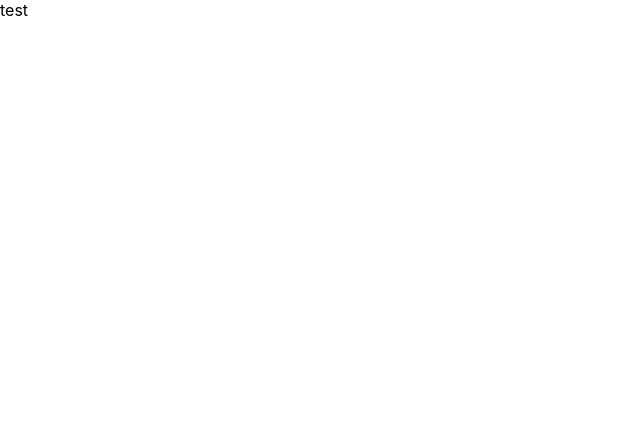
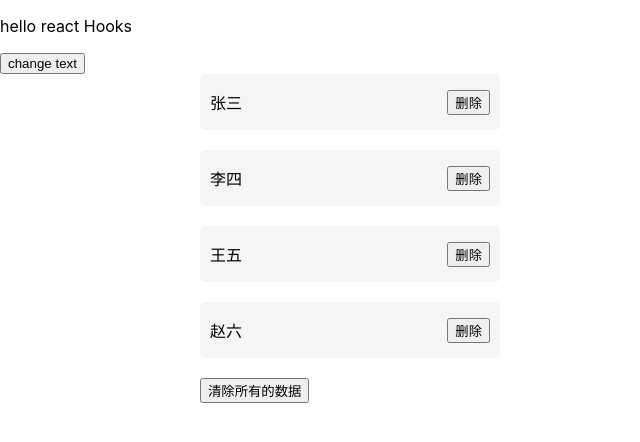
Before and after one commit to yanmiao99/react-notes, a React (Create React App) app in the folder day2/: page / in a window 1280 px wide. Shown: the top 442 px of the page, without its empty margins (0-640 px from the left). Built offline with nearby package versions, Linux system fonts and the light colour scheme.

Commit message:
day2 : react hooks 处理数组

```diff
--- /dev/null
+++ b/day2/src/App.js
@@ -0,0 +1,14 @@
+import React from 'react';
+import Basics from "./hooks/basics";
+import ArrayList from "./hooks/array-list"
+
+function App() {
+    return (
+        <div className="App">
+            <Basics></Basics>
+            <ArrayList></ArrayList>
+        </div>
+    )
+}
+
+export default App;
--- /dev/null
+++ b/day2/src/hooks/array-list.css
@@ -0,0 +1,16 @@
+.peopleList{
+    margin-left: 200px;
+}
+.list {
+    width: 300px;
+    background: #f5f5f5;
+    border-radius: 5px;
+    box-sizing: border-box;
+    padding: 0 10px;
+    display: flex;
+    justify-content: space-between;
+    align-items: center;
+    margin-bottom: 20px;
+}
+.clearAllData{
+}
--- /dev/null
+++ b/day2/src/hooks/array-list.js
@@ -0,0 +1,41 @@
+import React, {useState} from 'react';
+
+import "./array-list.css"
+
+let listData = [
+    {id: 1, name: '张三'},
+    {id: 2, name: '李四'},
+    {id: 3, name: '王五'},
+    {id: 4, name: '赵六'}
+]
+
+function NameList() {
+    const [people, setPeople] = useState(listData)
+
+    const handleDelItemPeople = (id) => {
+        setPeople(people.filter(item => item.id !== id))
+    }
+
+    const handleDelAllData = () => {
+        setPeople([])
+    }
+
+    return (
+        <div className={'peopleList'}>
+            {
+                people.map((item) => {
+                    const {id, name} = item
+                    return (
+                        <div className="list" key={id}>
+                            <p>{name}</p>
+                            <button onClick={() => handleDelItemPeople(id)}>删除</button>
+                        </div>
+                    )
+                })
+            }
+            <button className={'clearAllData'} onClick={handleDelAllData}>清除所有的数据</button>
+        </div>
+    )
+}
+
+export default NameList;
--- /dev/null
+++ b/day2/src/hooks/basics.js
@@ -0,0 +1,37 @@
+import React, {useState} from 'react';
+
+function Basics() {
+    const [text, setText] = useState('hello react Hooks')
+    const handleChangeText = () => {
+        /*
+        * 注意点 :
+        * 1. 如果需要使用 hooks , 那么要注意不要在循环和条件判断中使用 hooks , 因为调用use函数需要保证顺序一致
+        * 2. 如果使用 Hooks 那么组件必须是大写字母开头, 例如Basics, 不能是 basics
+        * */
+        setText('hello oooooo')
+
+        // 不能这么写
+        // if (text === 'hello react Hooks'){
+        //     setText('hello oooooo')
+        // }else{
+        //     setText('hello react Hooks')
+        // }
+    }
+
+    return (
+        <div className="App">
+            <p>{text}</p>
+
+            {/*
+            如果 onClick 事件注意点 :
+            如果需要传参  : () => handleClick(props)
+            如果无需传参  : handleClick
+
+            */}
+
+            <button onClick={handleChangeText}>change text</button>
+        </div>
+    )
+}
+
+export default Basics;
--- a/day2/src/index.js
+++ b/day2/src/index.js
@@ -1,12 +1,18 @@
 import React from 'react';
 import ReactDOM from 'react-dom/client';
 import './index.css';
-
-
-const Dom = () => {
-    return <div>test</div>
-}
-
+import App from "./App"
 
 const root = ReactDOM.createRoot(document.getElementById('root'));
-root.render(<Dom></Dom>);
+root.render(
+    /*
+        识别不安全的生命周期
+        关于使用过时字符串 ref API 的警告
+        关于使用废弃的 findDOMNode 方法的警告
+        检测意外的副作用
+        检测过时的 context API
+    */
+    <React.StrictMode>
+        <App/>
+    </React.StrictMode>
+);
```
Also changed, not shown: 1 other file (tests, documents, lock files or other folders).
